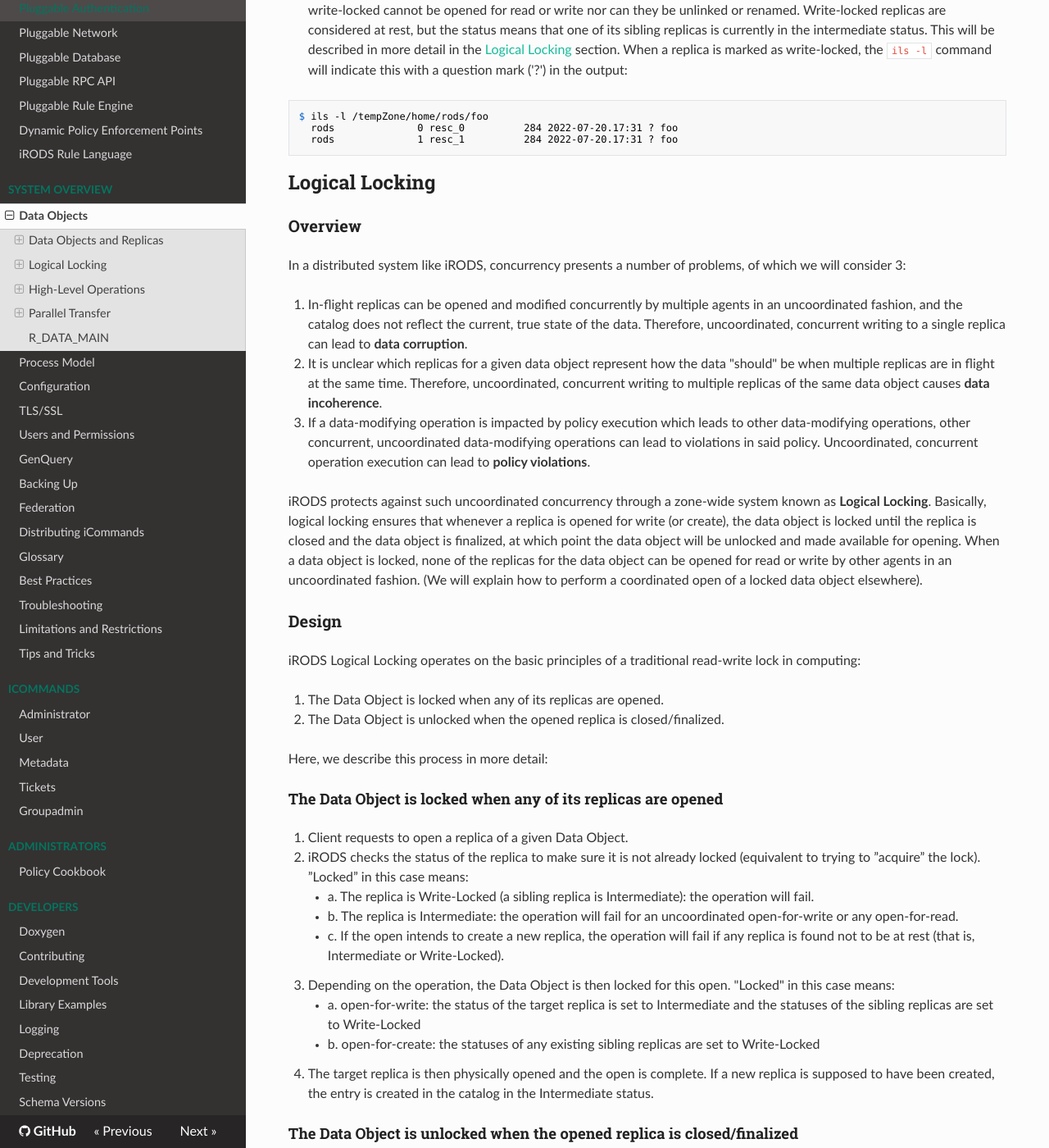
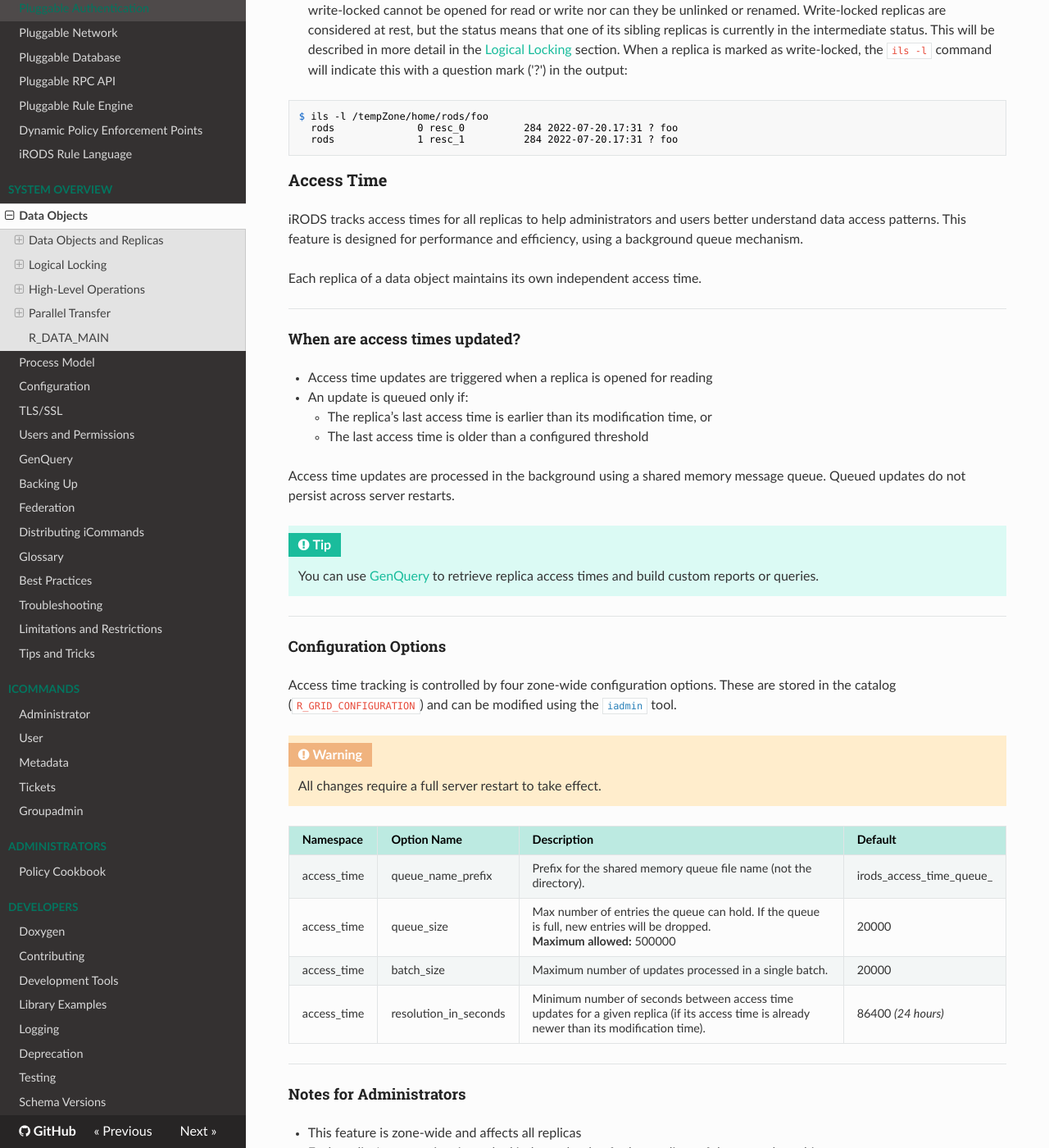
Before and after one commit to irods/irods_docs, an MkDocs documentation site: the page built from docs/system_overview/data_objects.md, in a window 1280 px wide and 1400 px high, scrolled down 2218 px. Shown: the whole window at 82% size. Built offline with MkDocs 1.6.1, drawn with Linux system fonts in a browser that asks for light colours; nearby versions of some CDN libraries; some of the changed text lies outside the part shown.

Commit message:
[irods/irods#8312] Document access time enhancement.

````diff
--- a/docs/system_overview/data_objects.md
+++ b/docs/system_overview/data_objects.md
@@ -44,6 +44,53 @@
   rods              0 resc_0          284 2022-07-20.17:31 ? foo
   rods              1 resc_1          284 2022-07-20.17:31 ? foo
 ```
+
+### Access Time
+
+iRODS tracks access times for all replicas to help administrators and users better understand data access patterns. This feature is designed for performance and efficiency, using a background queue mechanism.
+
+Each replica of a data object maintains its own independent access time.
+
+---
+
+#### When are access times updated?
+
+- Access time updates are triggered when a replica is opened for reading
+- An update is queued only if:
+    - The replica’s last access time is earlier than its modification time, or
+    - The last access time is older than a configured threshold
+
+Access time updates are processed in the background using a shared memory message queue. Queued updates do not persist across server restarts.
+
+!!! Tip
+    You can use [GenQuery](../system_overview/genquery.md) to retrieve replica access times and build custom reports or queries.
+
+---
+
+#### Configuration Options
+
+Access time tracking is controlled by four zone-wide configuration options. These are stored in the catalog (`R_GRID_CONFIGURATION`) and can be modified using the [`iadmin`](../icommands/administrator.md#iadmin) tool.
+
+!!! Warning
+    All changes require a full server restart to take effect.
+
+| Namespace | Option Name | Description | Default |
+|---|---|---|---|
+| access_time | queue_name_prefix | Prefix for the shared memory queue file name (not the directory). | irods_access_time_queue_ |
+| access_time | queue_size | Max number of entries the queue can hold. If the queue is full, new entries will be dropped.<br>**Maximum allowed:** 500000 | 20000 |
+| access_time | batch_size | Maximum number of updates processed in a single batch. | 20000 |
+| access_time | resolution_in_seconds | Minimum number of seconds between access time updates for a given replica (if its access time is already newer than its modification time). | 86400 _(24 hours)_ |
+
+---
+
+#### Notes for Administrators
+
+- This feature is zone-wide and affects all replicas
+- Each replica's access time is tracked independently of other replicas of the same data object
+- Designed to be lightweight and efficient, with deferred updates
+- Enables better usage auditing and can inform data management policies
+
+Tune the configuration values based on your system’s usage patterns and performance goals.
 
 ## Logical Locking
 
@@ -407,3 +454,4 @@
  - `modify_ts`: Timestamp which indicates the most recent time that this replica was modified, represented as seconds since the epoch. This will be updated every time this replica is opened for write and modified.
  - `resc_hier`: This column is no longer used by iRODS. The value `EMPTY_RESC_HIER` is used to discourage legacy queries.
  - `resc_id`: Identifier unique to the storage resource which hosts this replica. The identifiers are defined in `R_RESC_MAIN` which contains all of the information about the resources in a given zone.
+ - `access_ts`: Timestamp which indicates the last time that this replica was accessed, represented as seconds since the epoch. See [Access Time](#access-time) for more information.
````
Also changed, not shown: docs/system_overview/genquery.md (+1 -0 lines).
